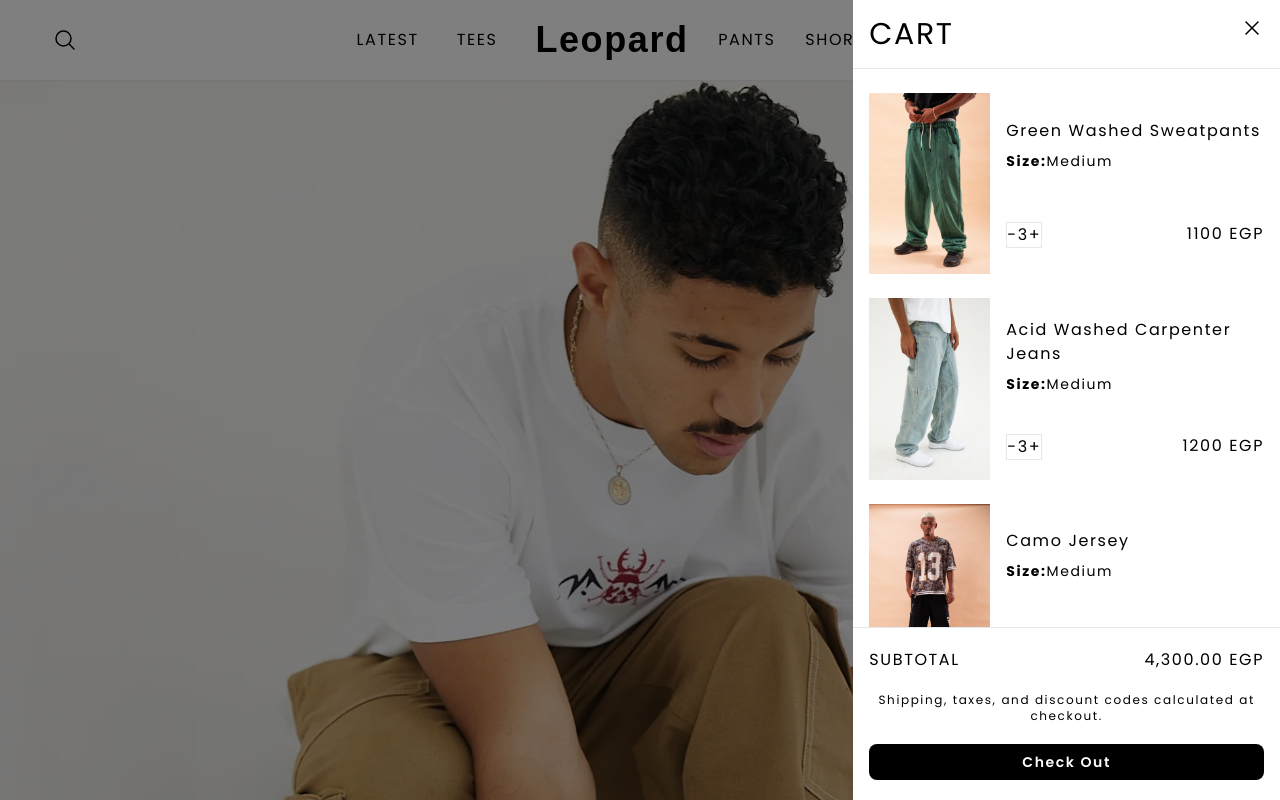
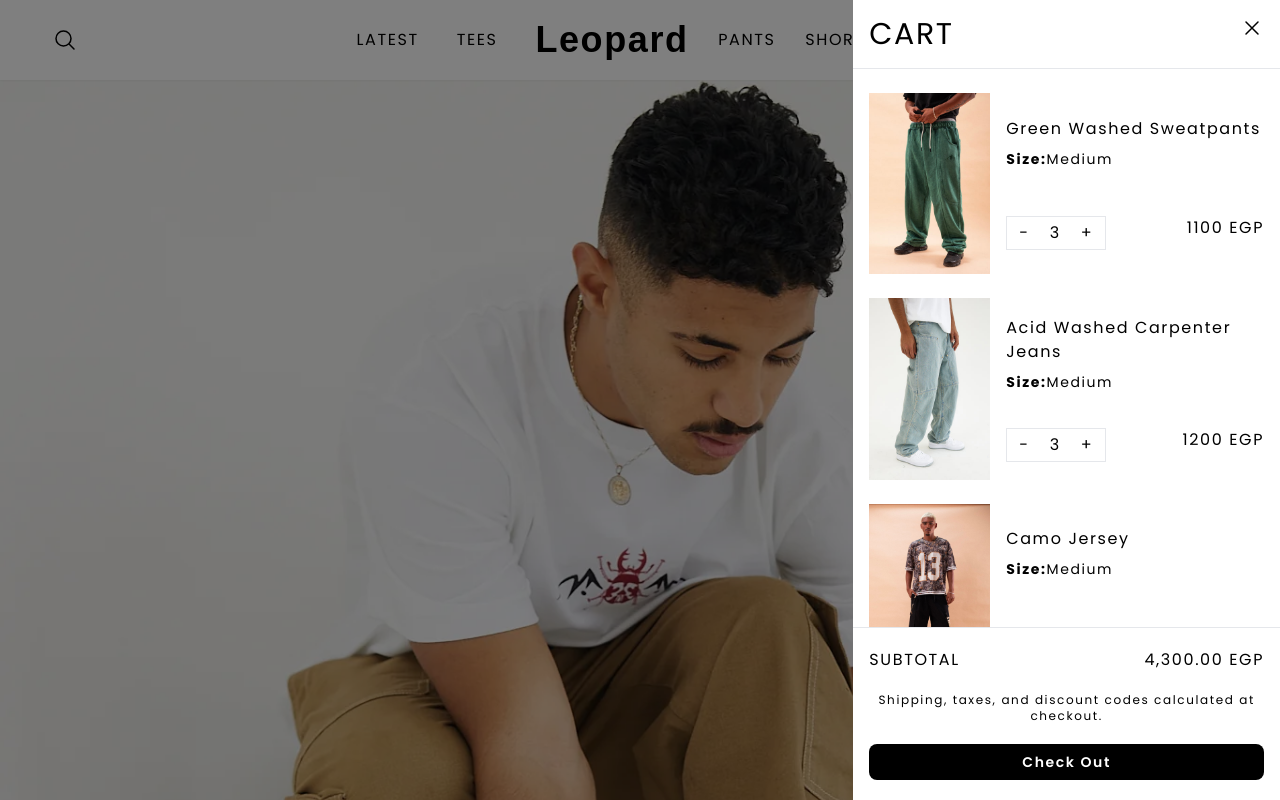
Before and after one commit to abdolrhman-mo/client-jeetsha, a Next.js app: page / in a window 1280 px wide. Both pictures are taken after a click on the icon 1206 px from the left and 40 px from the top of the page. Shown: the top 800 px of the page. Built offline with nearby package versions, Linux system fonts and the light colour scheme; a web font is replaced by a local one.

Commit message:
commited

```diff
--- a/app/ui/components/nav.tsx
+++ b/app/ui/components/nav.tsx
@@ -190,13 +190,33 @@ export default function Nav({
                                             </div>
                                             <div className="flex justify-between">
                                                 <div className="border flex">
-                                                    <button>
+                                                    <button
+                                                        className={clsx(
+                                                            // Spacing
+                                                            'px-3 py-0.5',
+                                                            // Transition & Animations
+                                                            'transition-all duration-300 ease-in-out',
+                                                            'hover:bg-black hover:text-white',
+                                                        )}
+                                                    >
                                                         -
                                                     </button>
-                                                    <p>
+                                                    <p
+                                                        className={clsx(
+                                                            'py-1 px-2'
+                                                        )}
+                                                    >
                                                         {3}
                                                     </p>
-                                                    <button>
+                                                    <button
+                                                        className={clsx(
+                                                            // Spacing
+                                                            'px-3 py-0.5',
+                                                            // Transition & Animations
+                                                            'transition-all duration-300 ease-in-out',
+                                                            'hover:bg-black hover:text-white',
+                                                        )}
+                                                    >
                                                         +
                                                     </button>
                                                 </div>
```
Also changed, not shown: app/checkout/page.tsx (line endings or trailing spaces).
